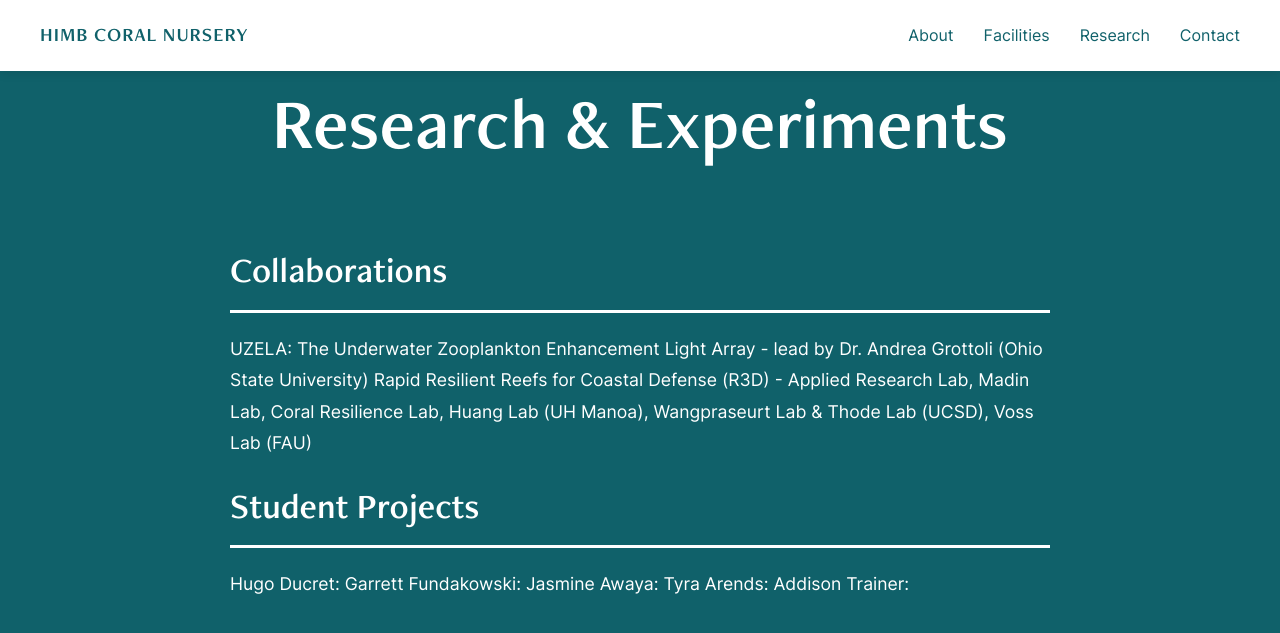
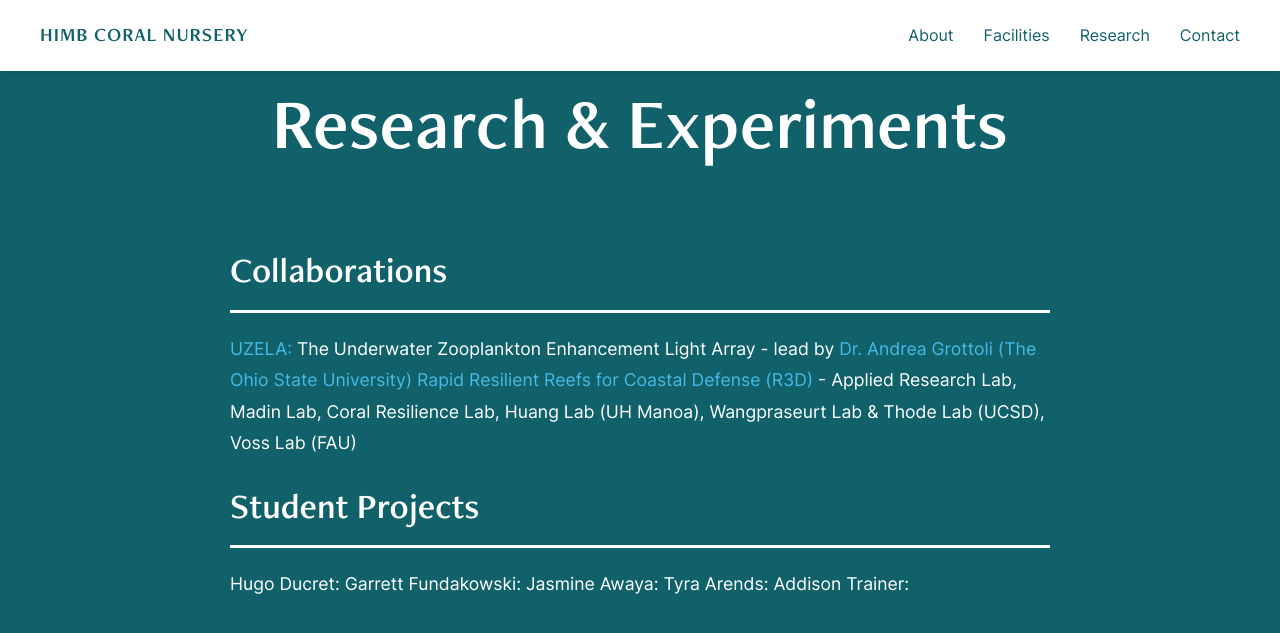
Before and after one commit to himb-coral-nursery/himb-coral-nursery.github.io, a Jekyll site: the page built from research.md, in a window 1280 px wide. Shown: the top 633 px of the page. Built offline with Jekyll 4.4.1, drawn with Linux system fonts in a browser that asks for light colours.

Commit message:
Update research.md

```diff
--- a/research.md
+++ b/research.md
@@ -6,8 +6,8 @@ permalink: /research/
 
 ## Collaborations
 <a id="collaborations"></a>
-UZELA: The Underwater Zooplankton Enhancement Light Array - lead by Dr. Andrea Grottoli (Ohio State University)
-Rapid Resilient Reefs for Coastal Defense (R3D) - Applied Research Lab, Madin Lab, Coral Resilience Lab, Huang Lab (UH Manoa), Wangpraseurt Lab & Thode Lab (UCSD), Voss Lab (FAU)
+<a href="https://www.researchgate.net/publication/388756450_Underwater_Zooplankton_Enhancement_Light_Array_UZELA_A_technology_solution_to_enhance_zooplankton_abundance_and_coral_feeding_in_bleached_and_non-bleached_corals)">UZELA:</a> The Underwater Zooplankton Enhancement Light Array - lead by <a href="https://earthsciences.osu.edu/people/grottoli.1">Dr. Andrea Grottoli (The Ohio State University)</a>
+<a href="https://arl.hawaii.edu/core-competencies/ocean-science/rapid-resilient-reefs-for-coastal-defense-r3d/">Rapid Resilient Reefs for Coastal Defense (R3D)</a> - Applied Research Lab, Madin Lab, Coral Resilience Lab, Huang Lab (UH Manoa), Wangpraseurt Lab & Thode Lab (UCSD), Voss Lab (FAU)
 
 ## Student Projects
 <a id="students"></a>
```
